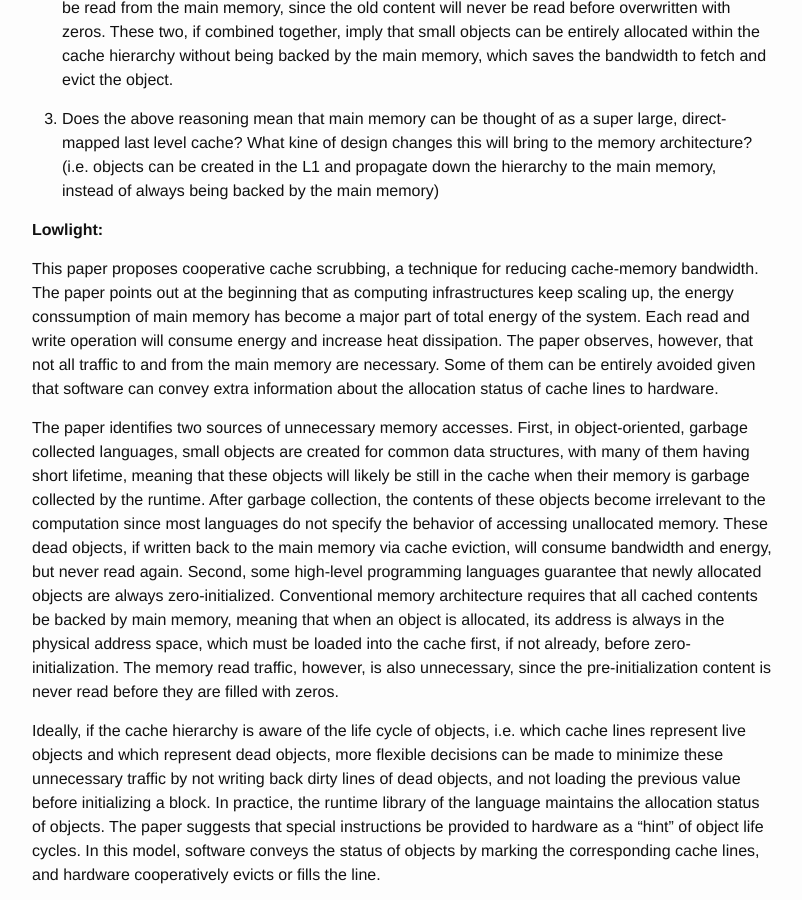
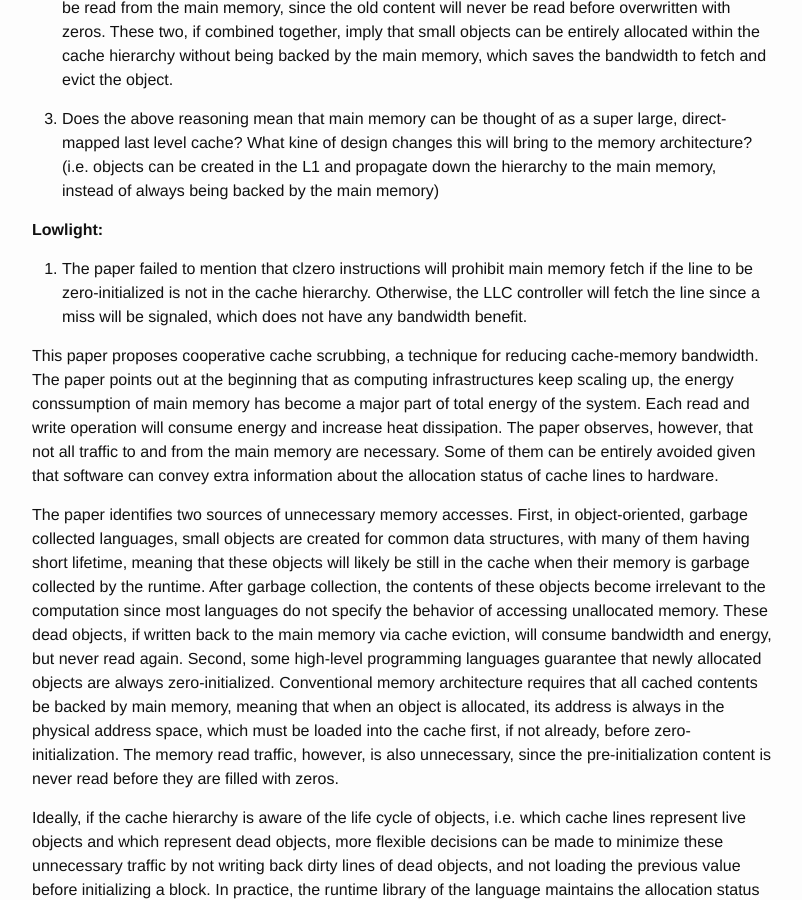
Before and after one commit to wangziqi2013/wangziqi2013.github.io, a Jekyll site: the page built from _posts/2020-08-07-cooperative-cache-scrubbing.markdown, in a window 1280 px wide and 900 px high, scrolled down 580 px. Shown: the whole window, without its empty margins (238-1040 px from the left). Built offline with Jekyll 4.4.1, drawn with Linux system fonts in a browser that asks for light colours.

Commit message:
Adding lowlight

```diff
--- a/_posts/2020-08-07-cooperative-cache-scrubbing.markdown
+++ b/_posts/2020-08-07-cooperative-cache-scrubbing.markdown
@@ -28,6 +28,10 @@ version_mgmt:
    and propagate down the hierarchy to the main memory, instead of always being backed by the main memory)
 
 **Lowlight:**
+
+1. The paper failed to mention that clzero instructions will prohibit main memory fetch if the line to be zero-initialized
+   is not in the cache hierarchy. Otherwise, the LLC controller will fetch the line since a miss will be signaled, which
+   does not have any bandwidth benefit.
 
 This paper proposes cooperative cache scrubbing, a technique for reducing cache-memory bandwidth. The paper points out
 at the beginning that as computing infrastructures keep scaling up, the energy conssumption of main memory has become
```
